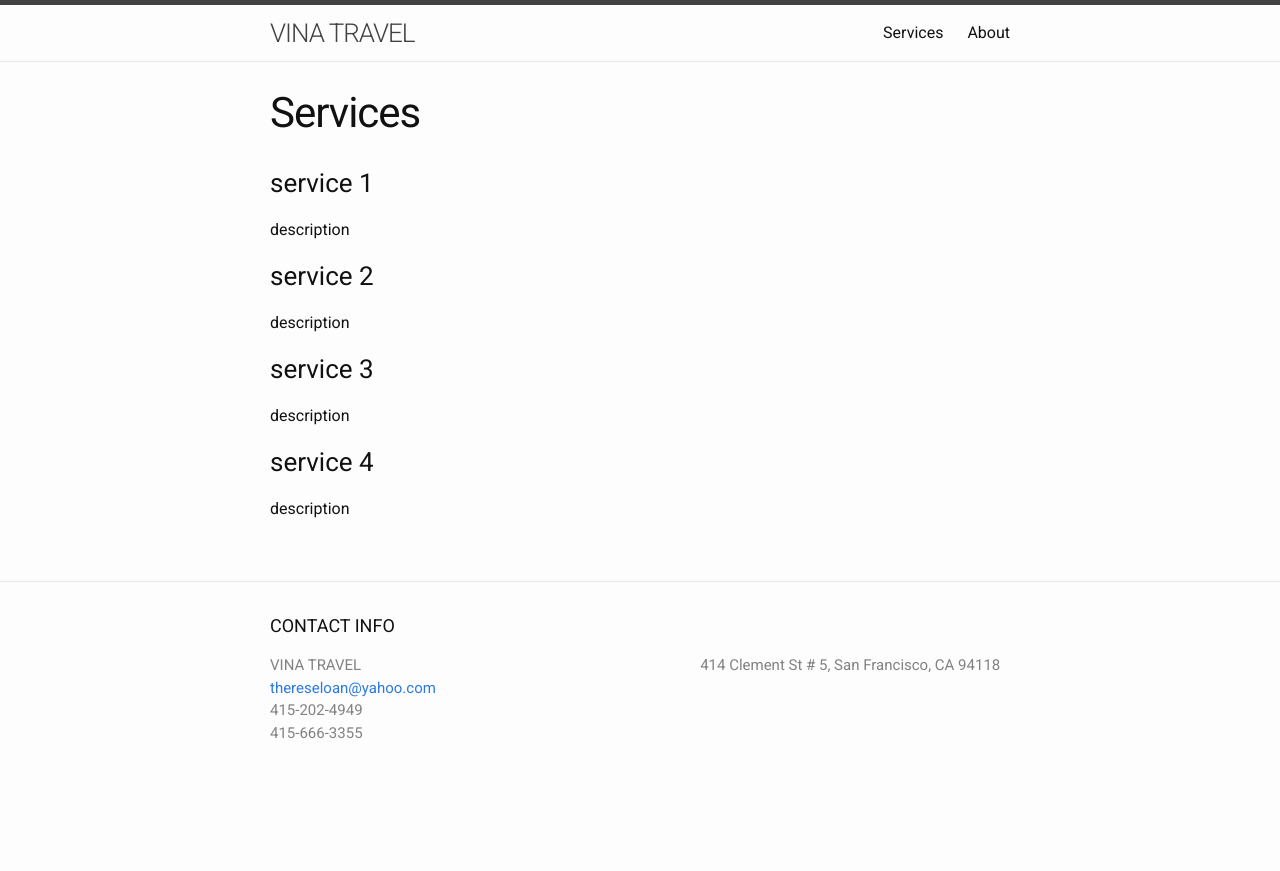
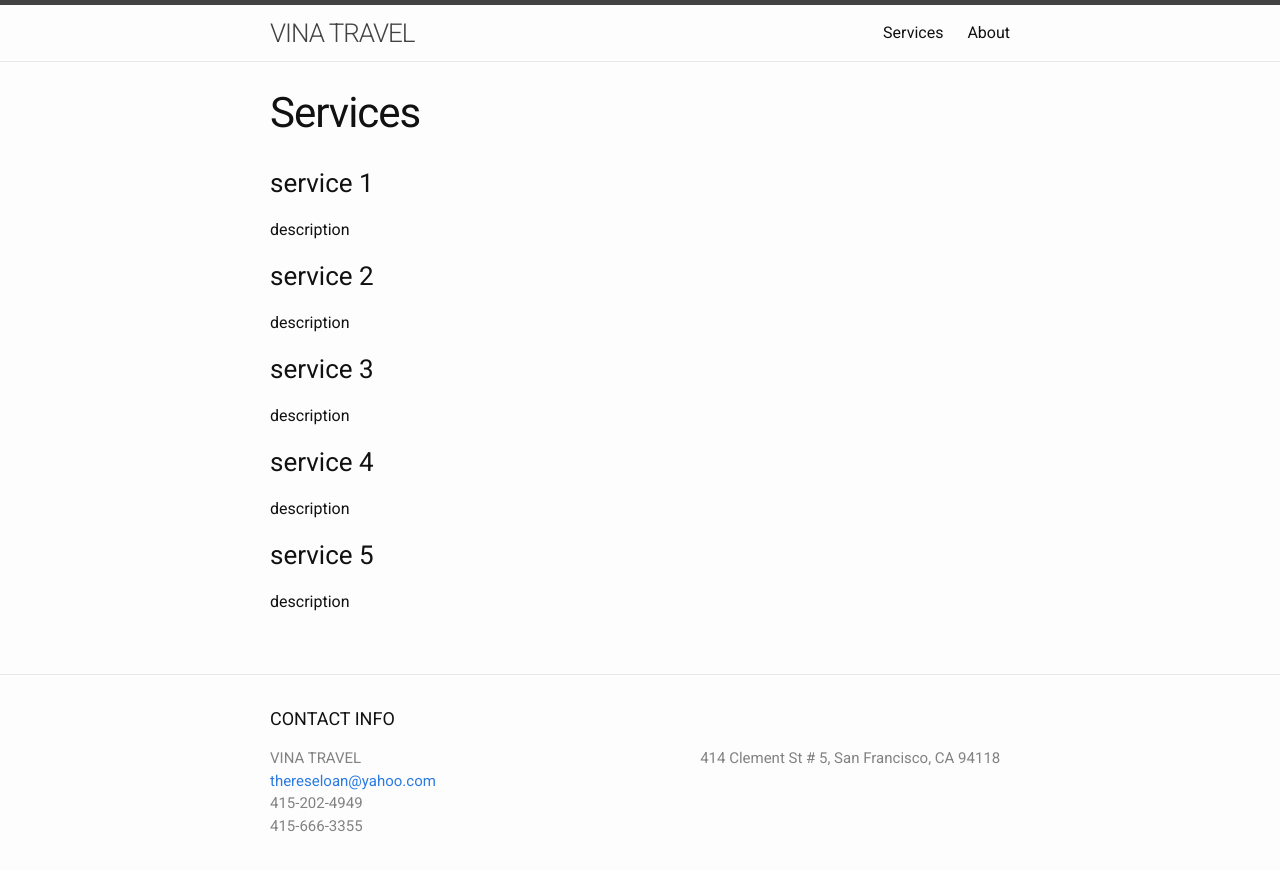
Before and after one commit to vinatravel/vinatravel.github.io, a Jekyll site: the page built from Services.md, in a window 1280 px wide. Shown: the top 871 px of the page. Built offline with Jekyll 4.4.1, drawn with Linux system fonts in a browser that asks for light colours.

Commit message:
Update Services.md

```diff
--- a/Services.md
+++ b/Services.md
@@ -16,3 +16,6 @@ description
 
 ### service 4
 description
+
+### service 5
+description
```
